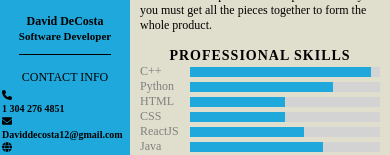
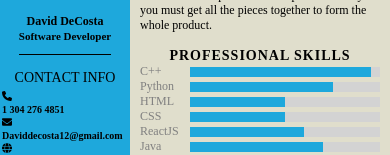
Before and after one commit to DavidDeCosta/resume-website, a React (Create React App) app: page /resume in a window 390 px wide. Shown: the part 289-444 px from the top of the page. Built offline with nearby package versions, Linux system fonts and the light colour scheme.

Commit message:
changed size of contactinfo resume

```diff
--- a/src/components/pages/resume.css
+++ b/src/components/pages/resume.css
@@ -320,8 +320,8 @@ position: relative;
 @media screen and (max-width: 768px) {
     .bigBox .contactInfo .title{
     text-align: center;
-    font-size: 12px;
-    font-weight: 400;
+    font-size: 14px;
+    font-weight: 200;
     margin-bottom: 5px;
     }
 }
```
